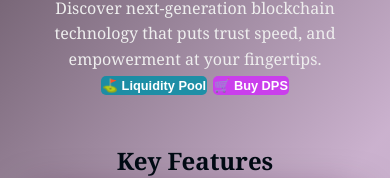
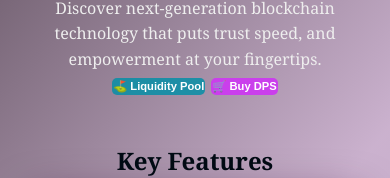
Before and after one commit to tariqmahmood898/dps, a React (Create React App) app: page / in a window 390 px wide. Shown: the part 661-839 px from the top of the page. Built offline with nearby package versions, Linux system fonts and the light colour scheme.

Commit message:
Update FourButtons.css

```diff
--- a/src/assets/styles/FourButtons.css
+++ b/src/assets/styles/FourButtons.css
@@ -72,8 +72,8 @@
   }
 
   .btn {
-    width: auto%;
-    font-size: 0.80rem;
+
+    font-size: 0.70rem;
     padding: 2px 1px;
     margin: 1px 1px;
   }
```
